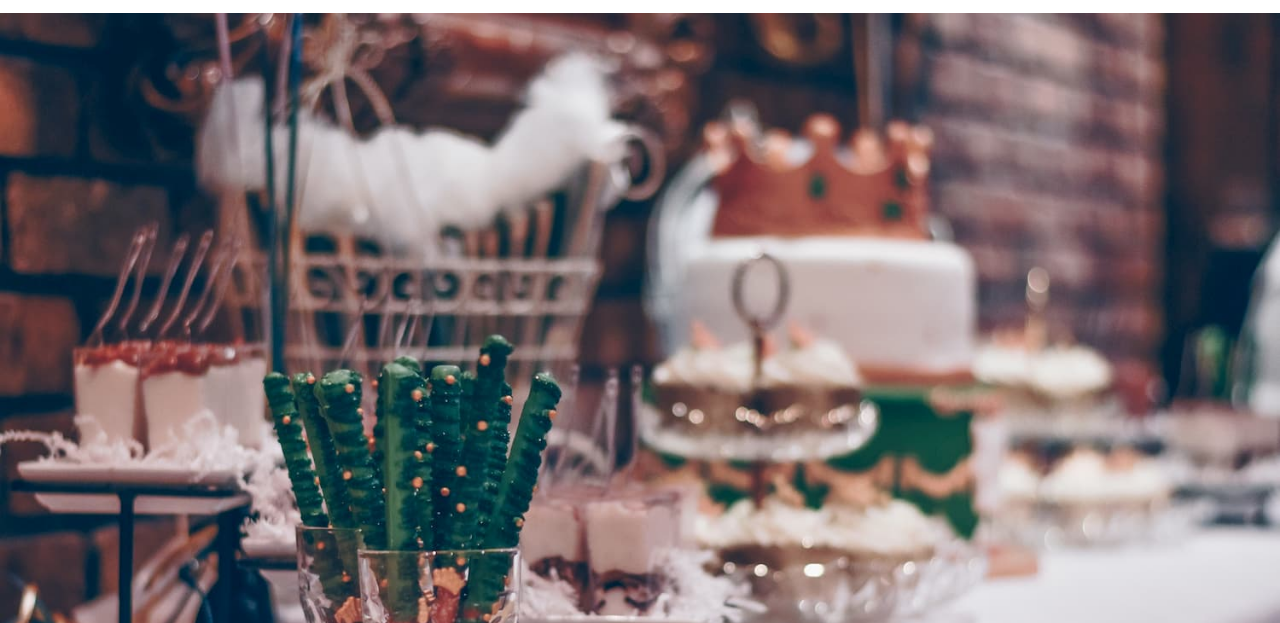
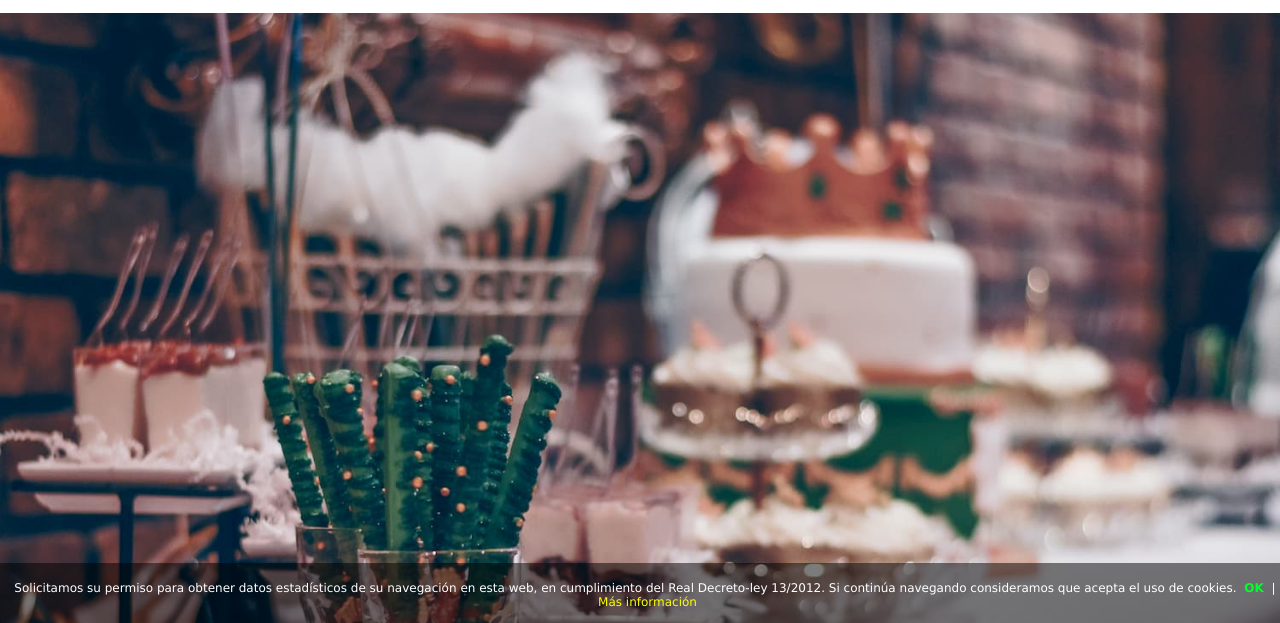
Before and after one commit to senseikike/Project_2-Catering, a plain HTML site: page index.html in a window 1280 px wide. Shown: the part 177-800 px from the top of the page. Drawn offline with Linux system fonts and the light colour scheme.

Commit message:
Update principal.css

```diff
--- a/css/principal.css
+++ b/css/principal.css
@@ -292,3 +292,39 @@
     color: black;
     background-color: bisque;
 }
+
+#barraaceptacion {
+    display:none;
+    position:fixed;
+    left:0px;
+    right:0px;
+    bottom:0px;
+    padding-bottom:20px;
+    width:100%;
+    text-align:center;
+    min-height:40px;
+    background-color: rgba(0, 0, 0, 0.5);
+    color:#fff;
+    z-index:99999;
+}
+
+.inner {
+    width:100%;
+    position:absolute;
+    padding-left:5px;
+    font-family:verdana;
+    font-size:12px;
+    top:30%;
+}
+
+.inner a.ok {
+    padding:4px;
+    color:#00ff2e;
+    text-decoration:none;
+}
+
+.inner a.info {
+    padding-left:5px;
+    text-decoration:none;
+    color:#faff00;
+}
```
